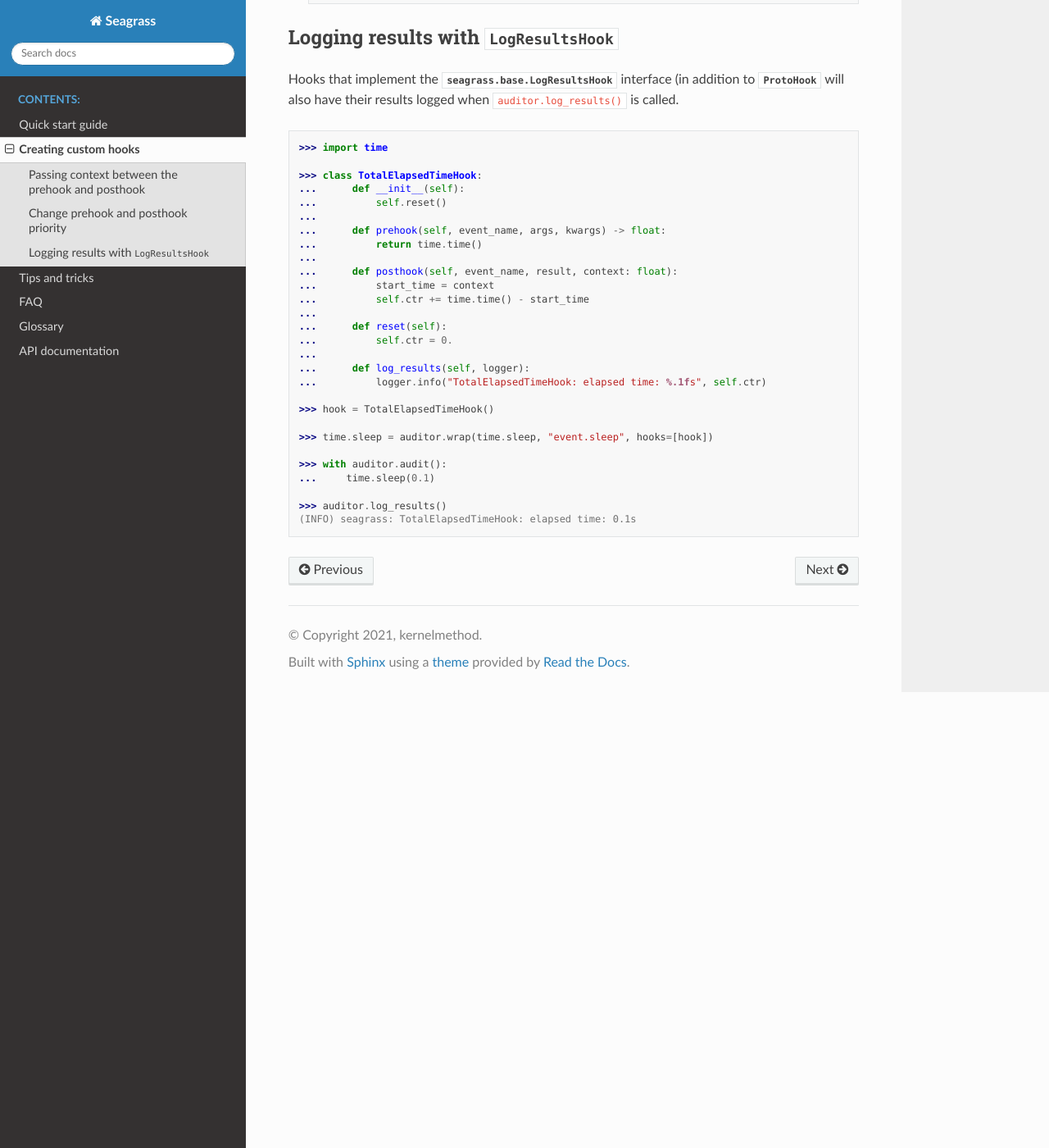
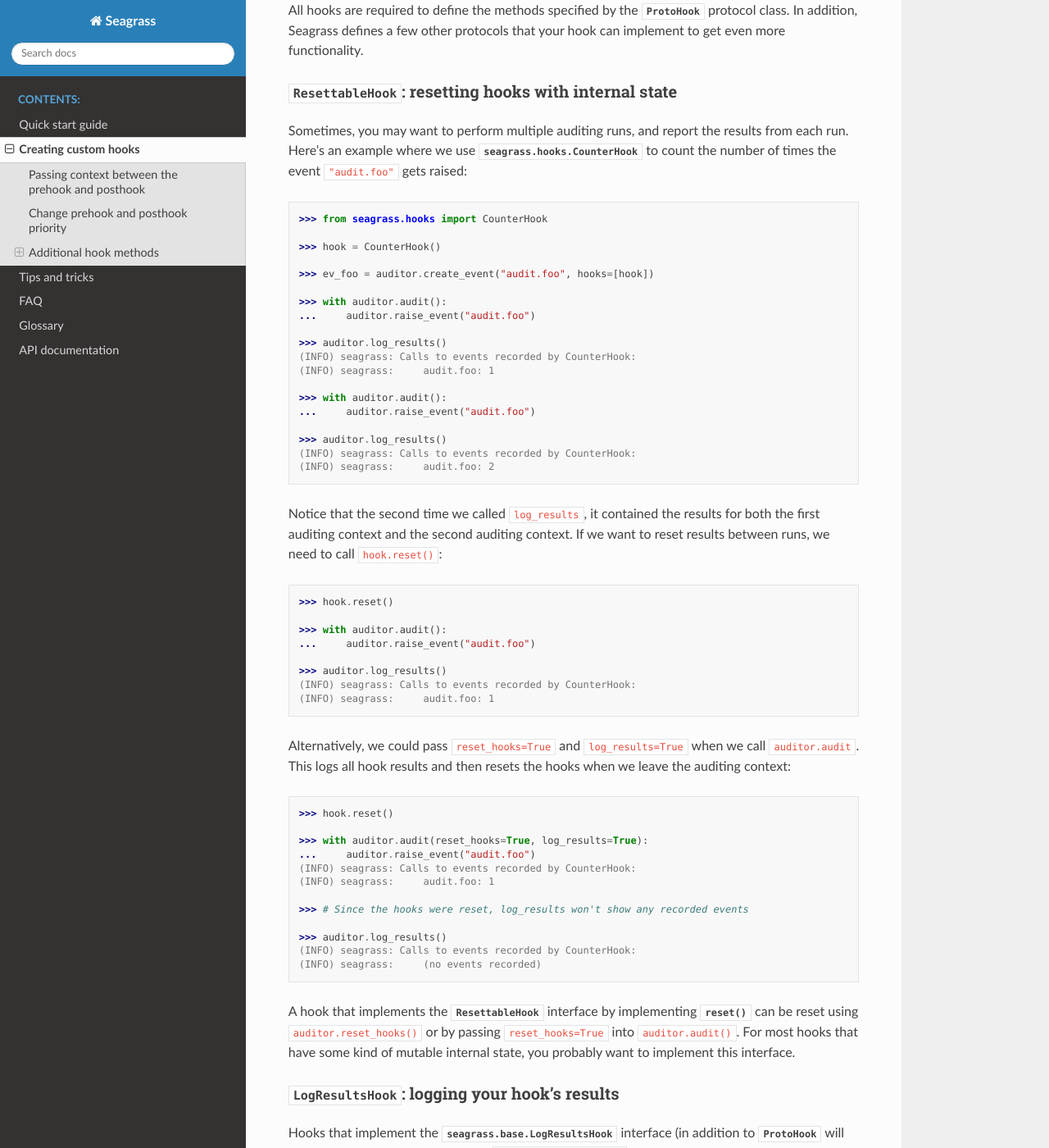
Before and after one commit to kernelmethod/Seagrass, a Sphinx documentation site: the page built from docs/source/custom_hooks.rst, in a window 1280 px wide and 1400 px high, scrolled down 3295 px. Shown: the whole window at 82% size. Built offline with Sphinx 7.4.7 and the Read the Docs theme 2.0.0, drawn with Linux system fonts in a browser that asks for light colours; some of the changed text lies outside the part shown.

Commit message:
Stop requiring reset() to be defined for ProtoHooks. (#29)
Remove reset() as a method from the ProtoHook interface, and create a
new interface ResettableHook that requires this method. New hooks are no
longer required to implement reset(), but will need to in order to be
reset by the auditor.

Other updates:
- Add auditor.reset_hooks() to reset all hooks that satisfy
  ResettableHook.
- Add two new keyword arguments to auditor.audit():
  - reset_hooks: reset hooks before leaving the auditing context.
  - log_results: log results before leaving the auditing context.
- Add new tests to check whether hooks satisfy the ResettableHook
  interface.

Closes #28.

```diff
--- a/docs/source/custom_hooks.rst
+++ b/docs/source/custom_hooks.rst
@@ -23,9 +23,6 @@ that just prints the arguments given to the
        def posthook(self, event_name, result, context):
            print(f"ArgsHook: posthook: {event_name=}, {result=}, {context=}")
 
-       def reset(self):
-           pass
-
    class ElapsedTimeHook:
        def prehook(self, event_name, args, kwargs) -> float:
            print(f"ElapsedTimeHook: Getting start time for {event_name}...")
@@ -35,9 +32,6 @@ that just prints the arguments given to the
            elapsed = time.time() - context
            end = time.time()
            print(f"ElapsedTimeHook: Time spent in {event_name}: {elapsed:.1f}s")
-
-       def reset(self):
-           pass
 
    auditor = Auditor()
 
@@ -50,9 +44,6 @@ that just prints the arguments given to the
 
        def posthook(self, event_name, result, context):
            print(f"ArgsHook: posthook: {event_name=}, {result=}, {context=}")
-
-       def reset(self):
-           pass
 
 This class satisfies the ``ProtoHook`` interface, so we can start using it to
 hook events:
@@ -106,8 +97,6 @@ executing an event:
    ...         end = time.time()
    ...         print(f"ElapsedTimeHook: Time spent in {event_name}: {elapsed:.1f}s")
    ...
-   ...     def reset(self):
-   ...         pass
 
    >>> hook = ElapsedTimeHook()
 
@@ -219,9 +208,107 @@ Their are two ways to change the order in which hooks are run:
       ArgsHook: posthook: event_name='priority_ex_2', result=None, context=None
 
 
---------------------------------------------------------------
-Logging results with :py:class:`~seagrass.base.LogResultsHook`
---------------------------------------------------------------
+-----------------------
+Additional hook methods
+-----------------------
+
+All hooks are required to define the methods specified by the
+:py:class:`~seagrass.base.ProtoHook` protocol class. In addition, Seagrass
+defines a few other protocols that your hook can implement to get even more
+functionality.
+
+^^^^^^^^^^^^^^^^^^^^^^^^^^^^^^^^^^^^^^^^^^^^^^^^^^^^^^^^^^^^^^^^^^^^^^^^^^^^^^
+:py:class:`~seagrass.base.ResettableHook`: resetting hooks with internal state
+^^^^^^^^^^^^^^^^^^^^^^^^^^^^^^^^^^^^^^^^^^^^^^^^^^^^^^^^^^^^^^^^^^^^^^^^^^^^^^
+
+Sometimes, you may want to perform multiple auditing runs, and report the
+results from each run. Here's an example where we use
+:py:class:`seagrass.hooks.CounterHook` to count the number of times the event
+``"audit.foo"`` gets raised:
+
+.. testsetup:: resettable-hook-example
+
+   import logging, sys
+   from seagrass import Auditor
+
+   fh = logging.StreamHandler(stream=sys.stdout)
+   fh.setLevel(logging.INFO)
+   formatter = logging.Formatter("(%(levelname)s) %(name)s: %(message)s")
+   fh.setFormatter(formatter)
+
+   logger = logging.getLogger("seagrass")
+   logger.handlers = []
+   logger.setLevel(logging.INFO)
+   logger.addHandler(fh)
+
+   auditor = Auditor(logger=logger)
+
+.. doctest:: resettable-hook-example
+
+   >>> from seagrass.hooks import CounterHook
+
+   >>> hook = CounterHook()
+
+   >>> ev_foo = auditor.create_event("audit.foo", hooks=[hook])
+
+   >>> with auditor.audit():
+   ...     auditor.raise_event("audit.foo")
+
+   >>> auditor.log_results()
+   (INFO) seagrass: Calls to events recorded by CounterHook:
+   (INFO) seagrass:     audit.foo: 1
+
+   >>> with auditor.audit():
+   ...     auditor.raise_event("audit.foo")
+
+   >>> auditor.log_results()
+   (INFO) seagrass: Calls to events recorded by CounterHook:
+   (INFO) seagrass:     audit.foo: 2
+
+
+Notice that the second time we called ``log_results``, it contained the results
+for both the first auditing context and the second auditing context. If we want
+to reset results between runs, we need to call ``hook.reset()``:
+
+.. doctest:: resettable-hook-example
+
+   >>> hook.reset()
+
+   >>> with auditor.audit():
+   ...     auditor.raise_event("audit.foo")
+
+   >>> auditor.log_results()
+   (INFO) seagrass: Calls to events recorded by CounterHook:
+   (INFO) seagrass:     audit.foo: 1
+
+Alternatively, we could pass ``reset_hooks=True`` and ``log_results=True`` when
+we call ``auditor.audit``. This logs all hook results and then resets the hooks
+when we leave the auditing context:
+
+.. doctest:: resettable-hook-example
+
+   >>> hook.reset()
+
+   >>> with auditor.audit(reset_hooks=True, log_results=True):
+   ...     auditor.raise_event("audit.foo")
+   (INFO) seagrass: Calls to events recorded by CounterHook:
+   (INFO) seagrass:     audit.foo: 1
+
+   >>> # Since the hooks were reset, log_results won't show any recorded events
+
+   >>> auditor.log_results()
+   (INFO) seagrass: Calls to events recorded by CounterHook:
+   (INFO) seagrass:     (no events recorded)
+
+A hook that implements the :py:class:`~seagrass.base.ResettableHook` interface
+by implementing :py:meth:`~seagrass.base.ResettableHook.reset` can be reset
+using ``auditor.reset_hooks()`` or by passing ``reset_hooks=True`` into
+``auditor.audit()``. For most hooks that have some kind of mutable internal
+state, you probably want to implement this interface.
+
+^^^^^^^^^^^^^^^^^^^^^^^^^^^^^^^^^^^^^^^^^^^^^^^^^^^^^^^^^^^^^^^^^^^^^^
+:py:class:`~seagrass.base.LogResultsHook`: logging your hook's results
+^^^^^^^^^^^^^^^^^^^^^^^^^^^^^^^^^^^^^^^^^^^^^^^^^^^^^^^^^^^^^^^^^^^^^^
 
 Hooks that implement the :py:class:`seagrass.base.LogResultsHook` interface (in
 addition to :py:class:`~seagrass.base.ProtoHook` will also have their results
@@ -257,9 +344,6 @@ logged when ``auditor.log_results()`` is called.
    ...      def posthook(self, event_name, result, context: float):
    ...          start_time = context
    ...          self.ctr += time.time() - start_time
-   ...
-   ...      def reset(self):
-   ...          self.ctr = 0.
    ...
    ...      def log_results(self, logger):
    ...          logger.info("TotalElapsedTimeHook: elapsed time: %.1fs", self.ctr)
--- a/docs/source/tips_and_tricks.rst
+++ b/docs/source/tips_and_tricks.rst
@@ -45,8 +45,6 @@ with the new one:
    ...     def prehook(self, event, args, kwargs):
    ...         print(f"{self.__class__.__name__}: {event} triggered")
    ...     def posthook(self, event, result, context):
-   ...         pass
-   ...     def reset(self):
    ...         pass
 
    >>> hooks = [PrintEventHook()]
```
Also changed, not shown: other parts of docs/source/custom_hooks.rst (+1 -1 lines), 12 other files.
